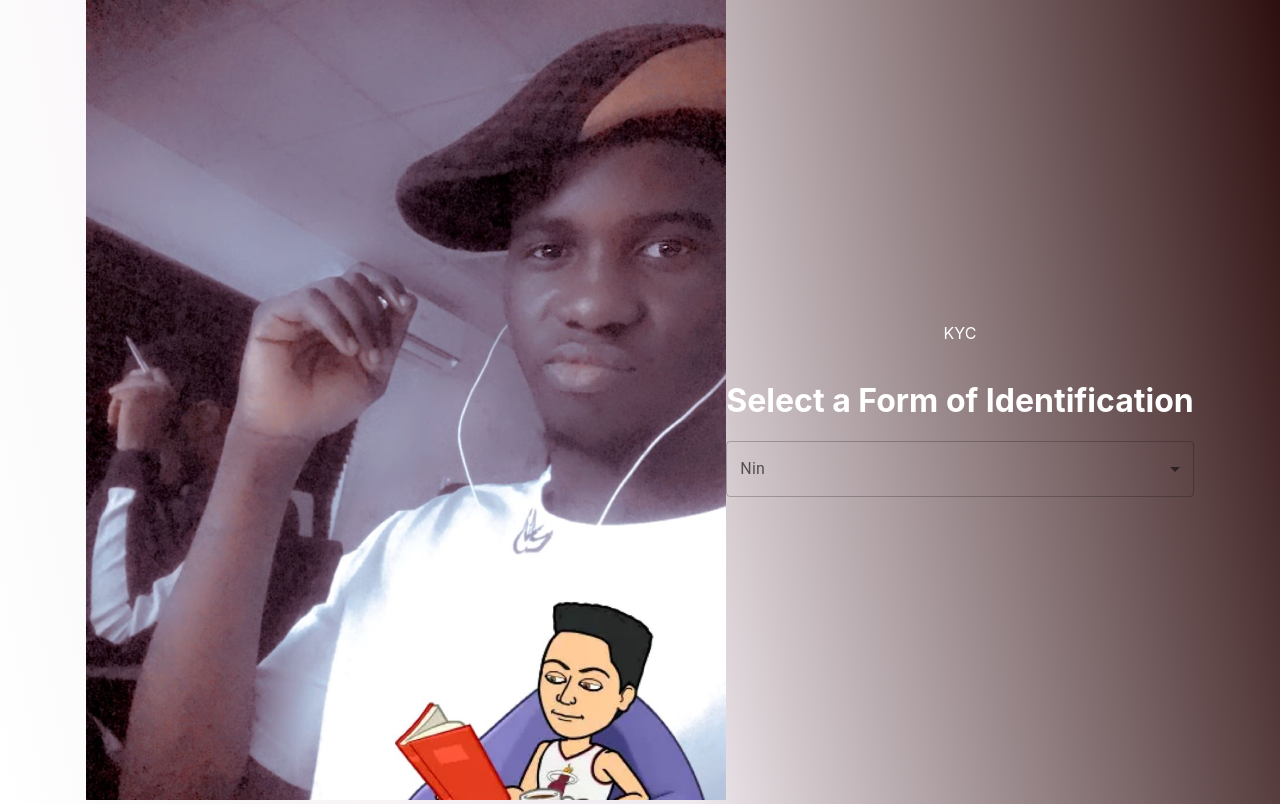
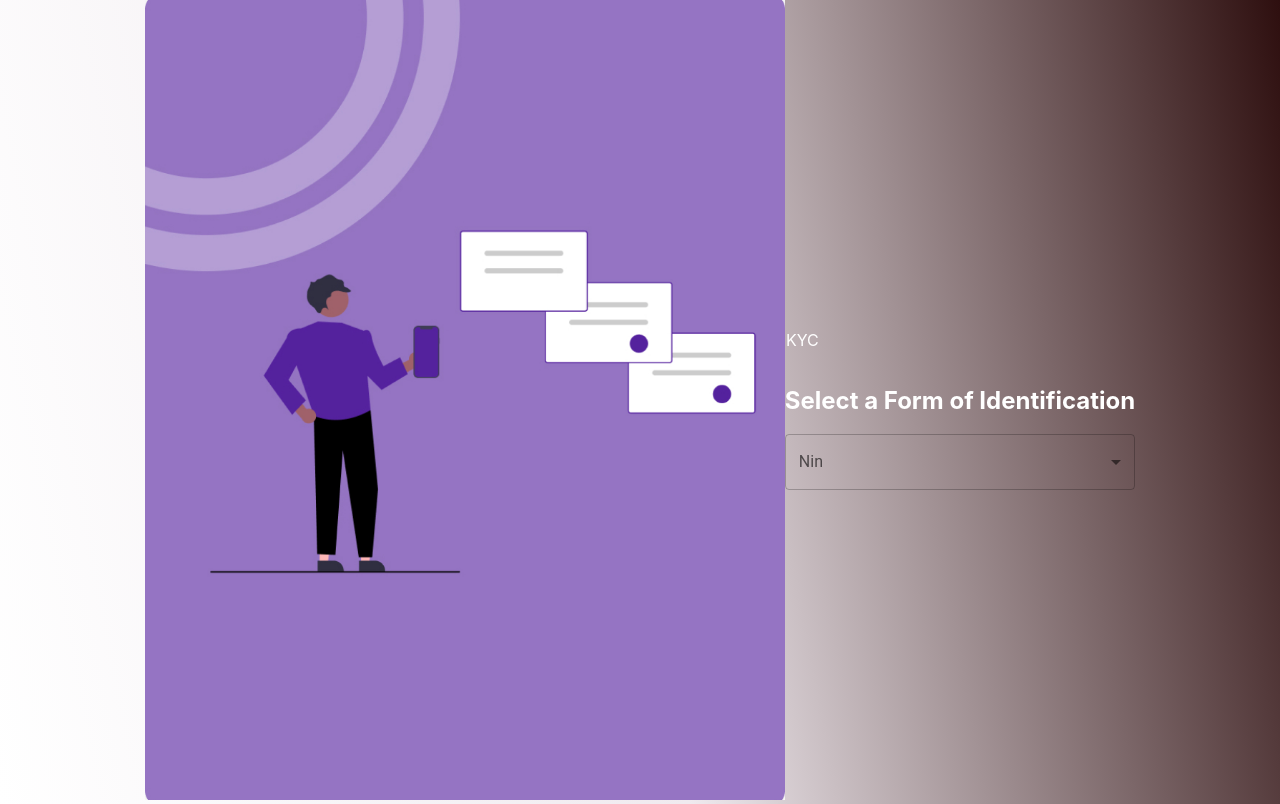
Before and after one commit to Longlasting1805/new-wallet, a React (Create React App) app: page /completeregistration in a window 1280 px wide. Built offline with nearby package versions, Linux system fonts and the light colour scheme.

Commit message:
completeregistration image refactor

```diff
--- a/src/App.css
+++ b/src/App.css
@@ -168,3 +168,7 @@ button{
   justify-content: center;
   align-items: center;
 }
+
+.kyc{
+  margin-right: 90%;
+}
--- a/src/Completeregistration.jsx
+++ b/src/Completeregistration.jsx
@@ -1,5 +1,5 @@
 import React, { useState } from "react";
-import imgUrl from './assets/ygt.JPG'
+import imgUrl from './assets/com.jpg'
 import { FormControl, InputLabel, Select, MenuItem } from "@mui/material";
 
 
@@ -17,8 +17,9 @@ export const Completeregistration = (props) => {
         </div>
 
         <div className="select-identification">
-            <p>KYC</p>
-            <h1>Select a Form of Identification</h1>
+            <p className="kyc">KYC</p>
+            {/* <p className="kyc">kindly complete your registration</p> */}
+            <h2>Select a Form of Identification</h2>
             <FormControl fullWidth>
                 <InputLabel onChange={(e) => setNin(e.target.value)} id="demo-simple-select-label">Nin</InputLabel>
                 <Select
```
Also changed, not shown: src/assets/com.jpg (added). Lines whose indentation alone changed are shown as unchanged.
